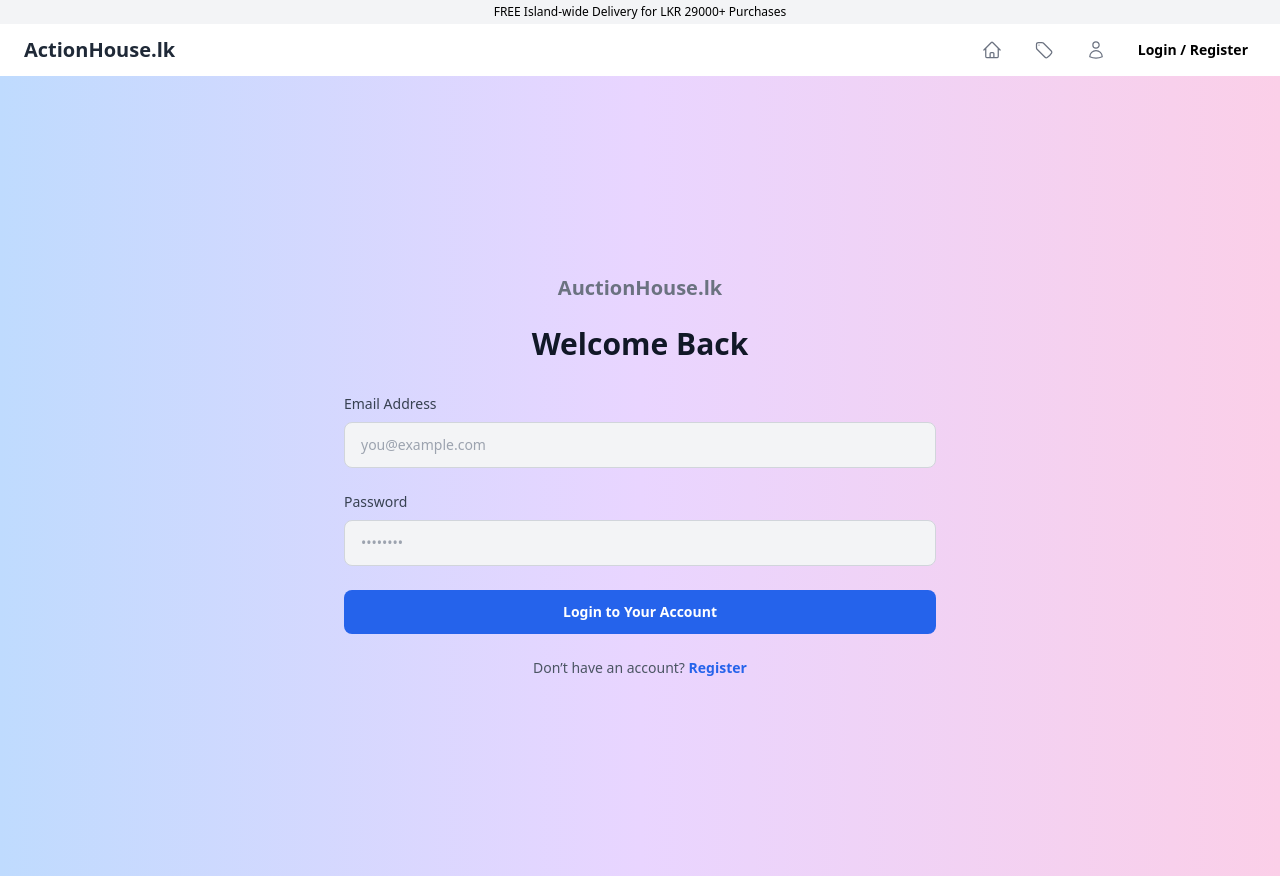
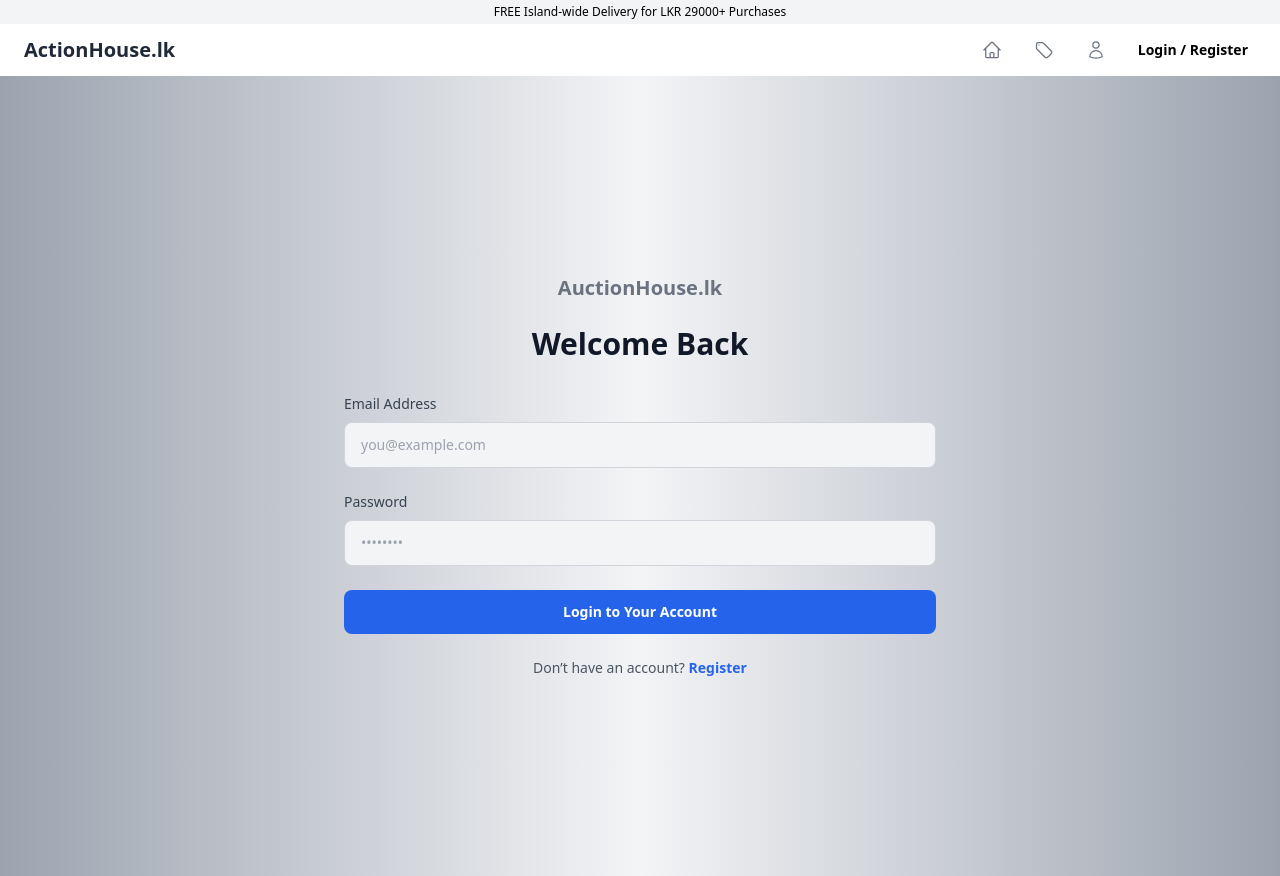
Before and after one commit to sameerajayakodi/Auction_System, a React (Create React App) app in the folder AuctionHouse/auction-management-frontend/: page /login in a window 1280 px wide. Built offline with nearby package versions, Linux system fonts and the light colour scheme.

Commit message:
Update Login.js

```diff
--- a/AuctionHouse/auction-management-frontend/src/auth/Login.js
+++ b/AuctionHouse/auction-management-frontend/src/auth/Login.js
@@ -11,7 +11,7 @@ const Login = () => {
   };
 
   return (
-    <div className="flex items-center justify-center min-h-screen bg-gradient-to-r from-blue-200 via-purple-200 to-pink-200">
+    <div className="flex items-center justify-center min-h-screen bg-gradient-to-r from-gray-400 via-gray-100 to-gray-400">
       <div className="w-full max-w-2xl p-10 ">
         {/* Optional: Logo */}
         <div className="flex justify-center mb-6">
```
